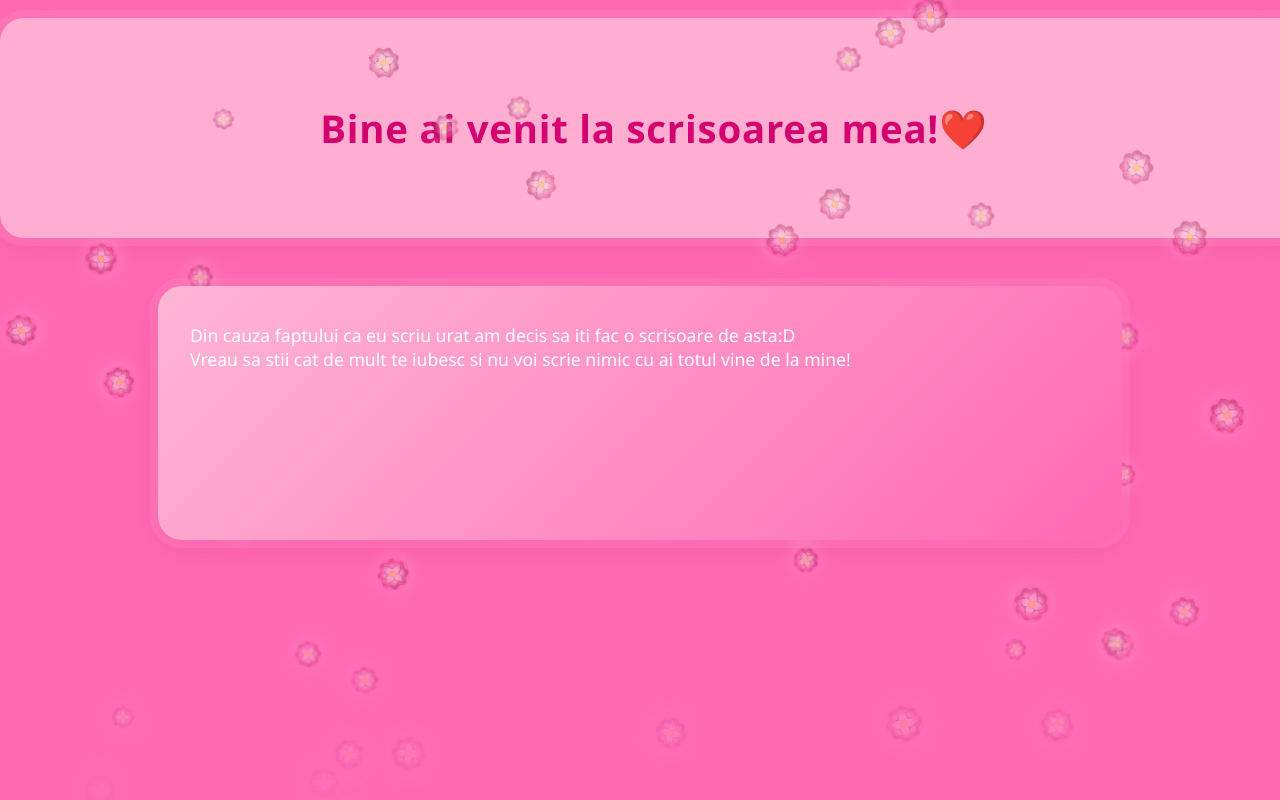
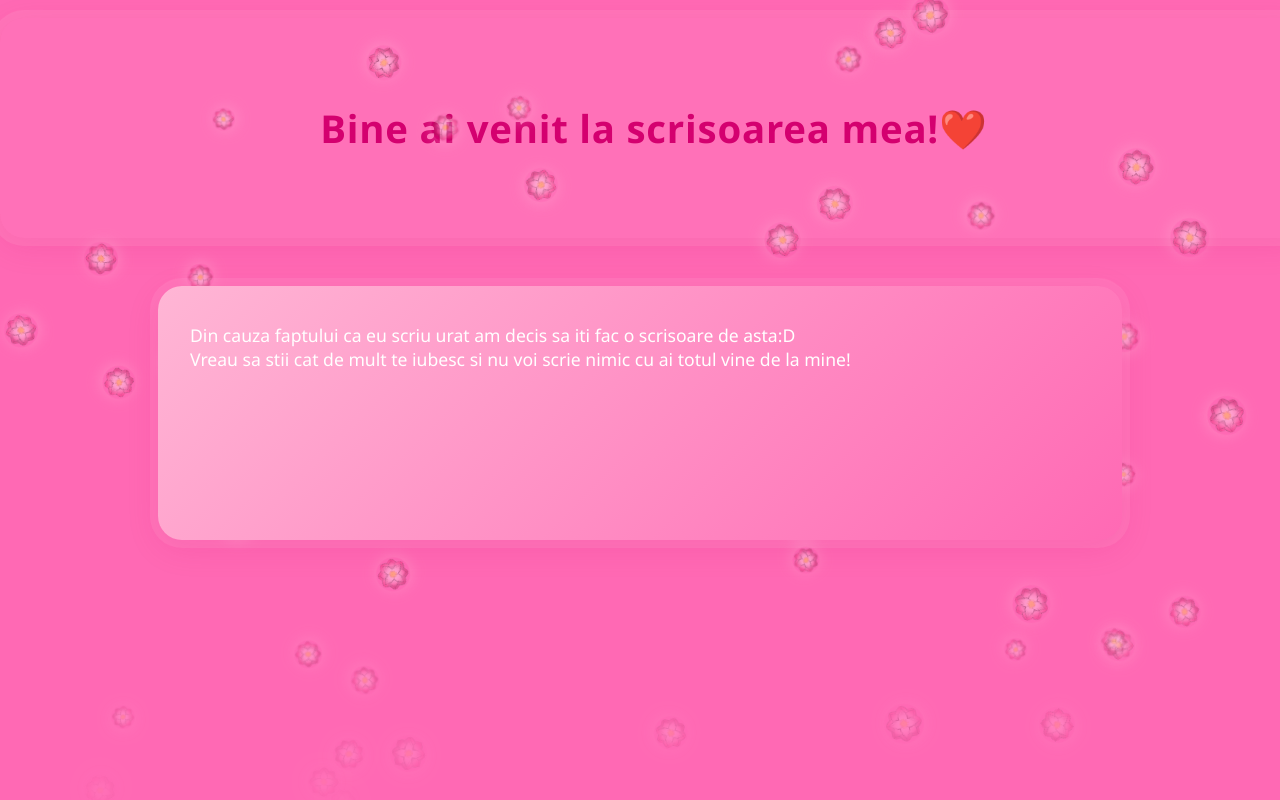
Before and after one commit to WavyDragonss/scrisoare, a plain HTML site: page index.html in a window 1280 px wide. Drawn offline with Linux system fonts and the light colour scheme.

Commit message:
Update main-style.css

```diff
--- a/css/main-style.css
+++ b/css/main-style.css
@@ -10,7 +10,7 @@ body {
   width: calc(100vw - 32px);
   height: 160px;
   margin: 18px auto 0 auto;
-  background: rgba(255, 182, 213, 0.90); /* soft pink, adjustable opacity */
+  background: rgba(255, 182, 213, 0.10); /* soft pink, adjustable opacity */
   border-radius: 24px;
   box-shadow: 0 0 0 8px rgba(255,182,213,0.14), 0 8px 32px 0 #d4006f22;
   font-weight: bold;
```
